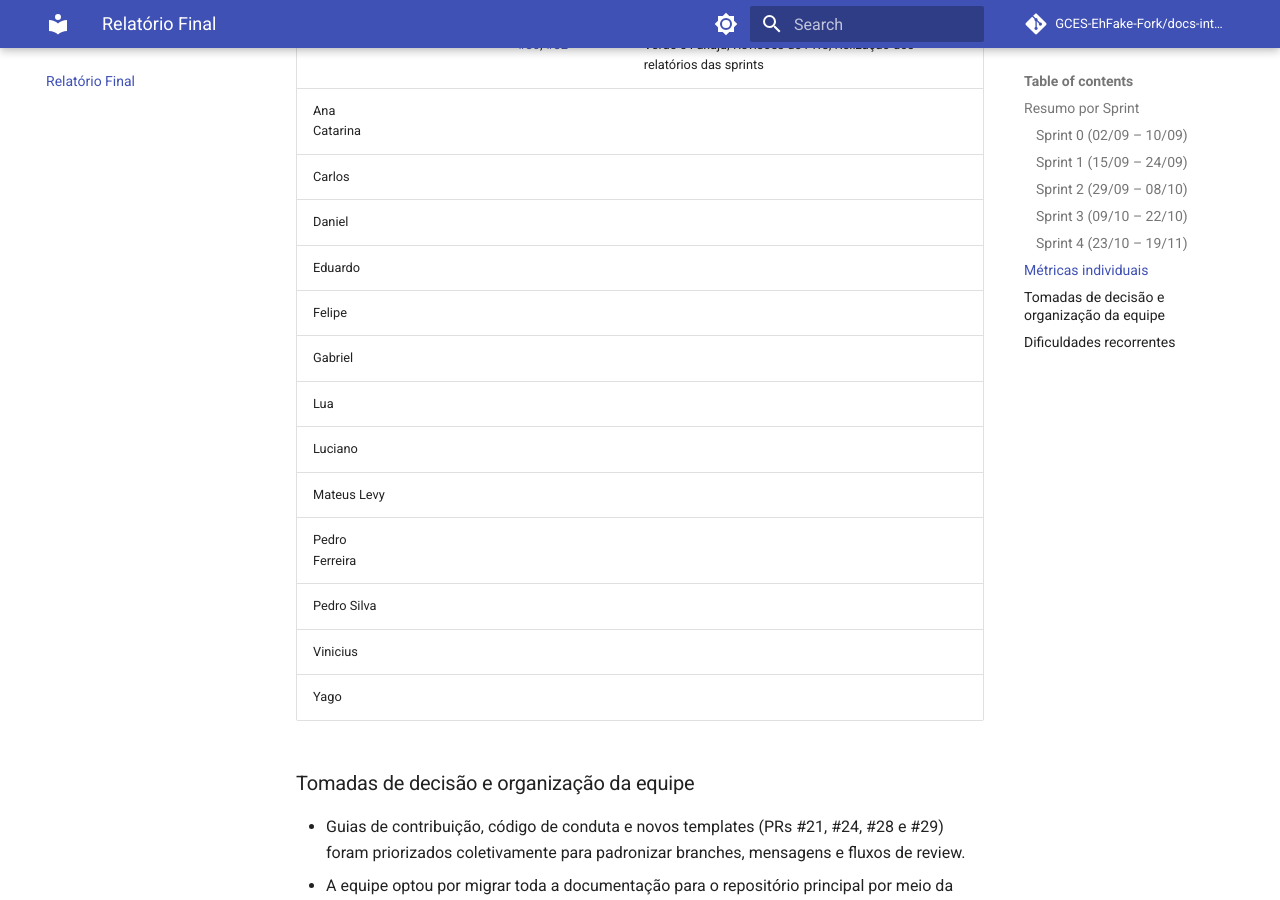
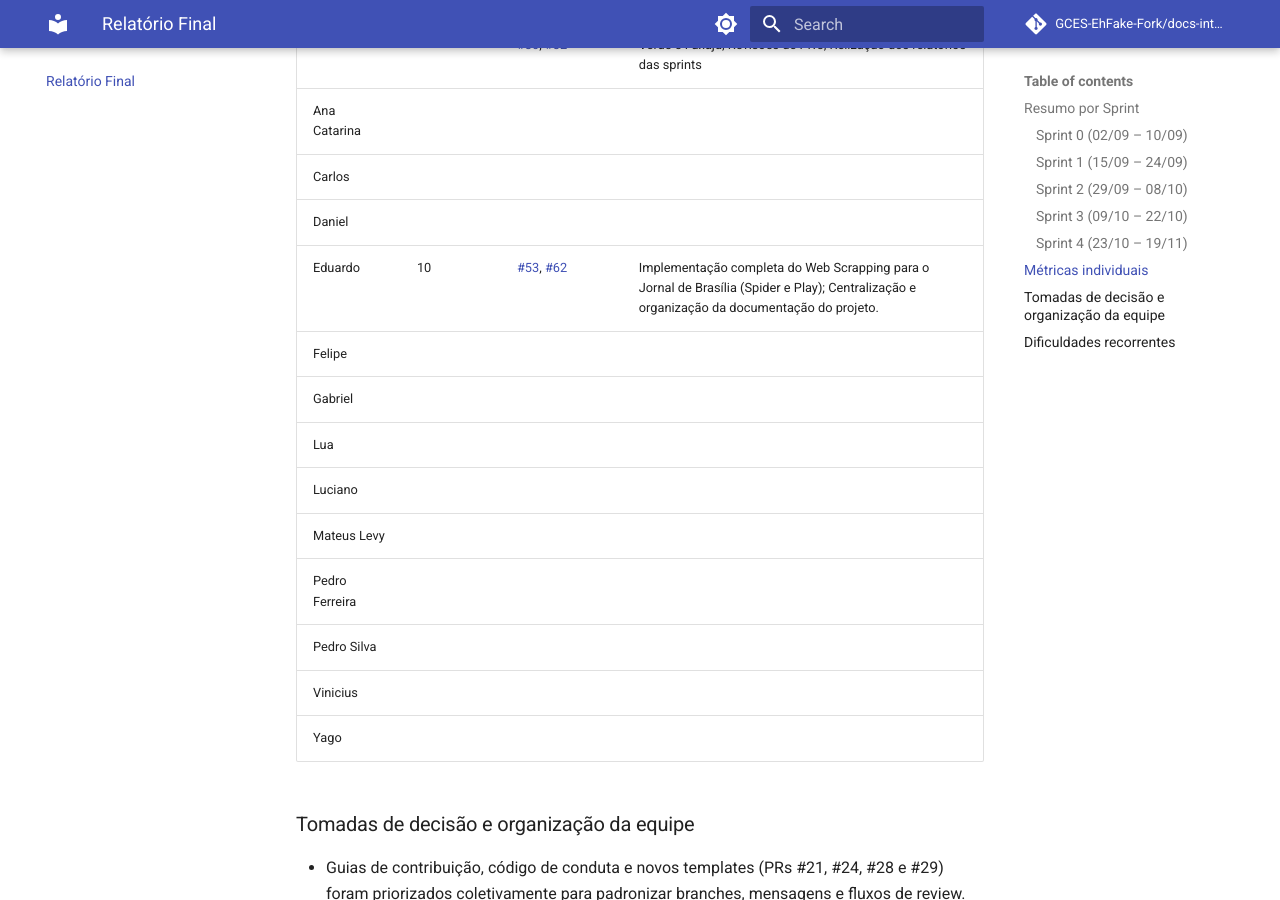
Before and after one commit to GCES-EhFake-Fork/docs-interno, an MkDocs documentation site: the page built from docs/relatorioFinal.md, in a window 1280 px wide and 900 px high, scrolled down 1482 px. Built offline with MkDocs 1.6.1 and Material for MkDocs 9.7.7, drawn with Linux system fonts in a browser that asks for light colours; comment, search, counter and statistics services are not loaded.

Commit message:
docs: contribuição Eduardo Relatorio Final
Added Eduardo's contributions and updated details.

```diff
--- a/docs/relatorioFinal.md
+++ b/docs/relatorioFinal.md
@@ -37,7 +37,7 @@
 | Ana Catarina   |         |                                                                                                                                                                                                                                                                    |                                                                                                                                 |
 | Carlos         |         |                                                                                                                                                                                                                                                                    |                                                                                                                                 |
 | Daniel         |         |                                                                                                                                                                                                                                                                    |                                                                                                                                 |
-| Eduardo        |         |                                                                                                                                                                                                                                                                    |                                                                                                                                 |
+| Eduardo        |    10     |     [#53](https://github.com/EH-FAKE/check-up/pull/53), [#62](https://github.com/EH-FAKE/check-up/pull/62)                                                                                                                                                                                                                                                        | Implementação completa do Web Scrapping para o Jornal de Brasília (Spider e Play); Centralização e organização da documentação do projeto.                                                                                                                                |
 | Felipe         |         |                                                                                                                                                                                                                                                                    |                                                                                                                                 |
 | Gabriel        |         |                                                                                                                                                                                                                                                                    |                                                                                                                                 |
 | Lua            |         |                                                                                                                                                                                                                                                                    |                                                                                                                                 |
```
